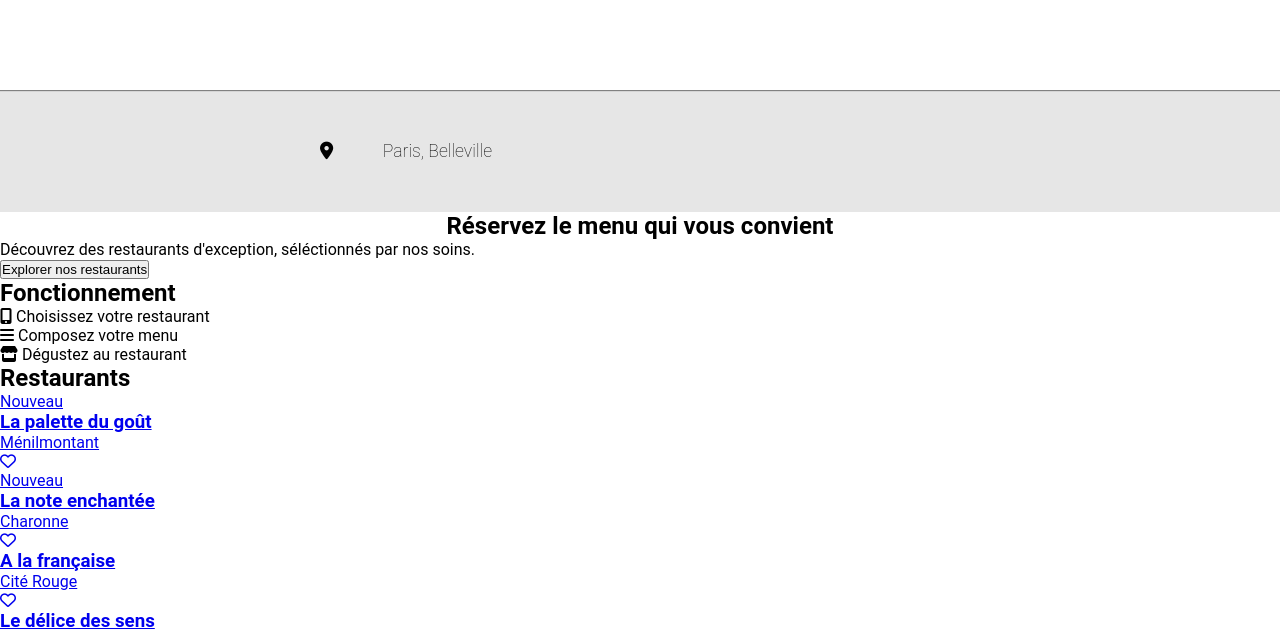
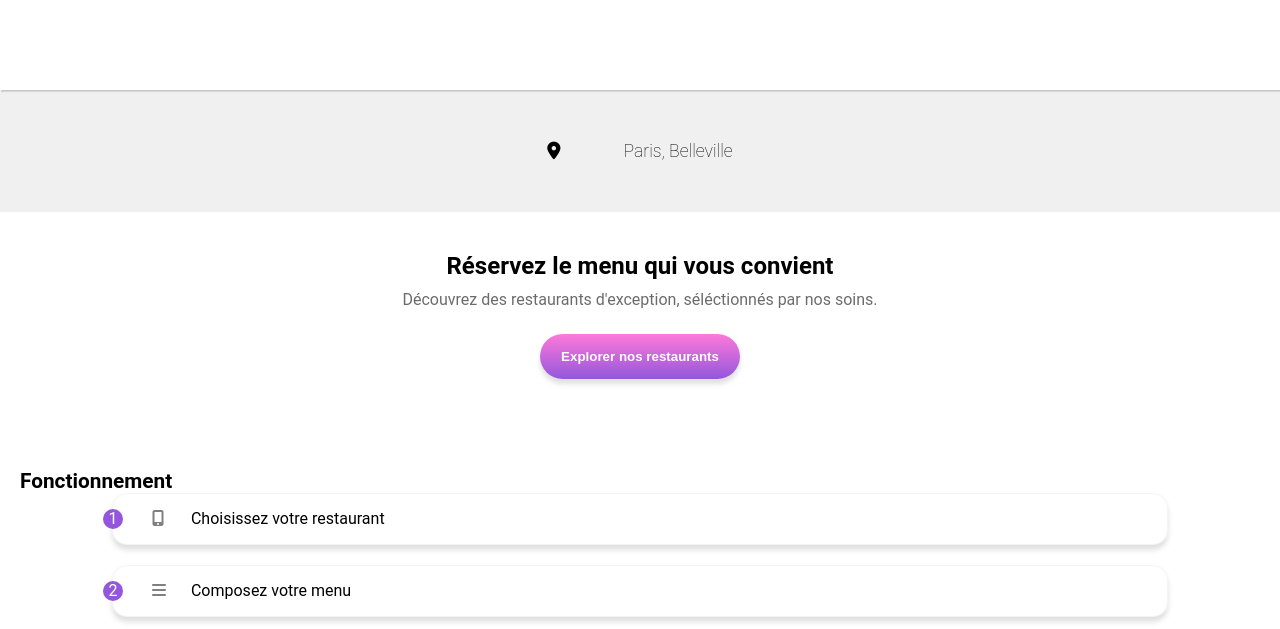
Before and after one commit to FranckMaron/FranckMaron_3_10072021, a website: page index.html in a window 1280 px wide. Shown: the top 629 px of the page. Drawn offline with Linux system fonts and the light colour scheme.

Commit message:
debut du CSS de l'acceuil

```diff
--- a/SCSS/base/_typo.scss
+++ b/SCSS/base/_typo.scss
@@ -16,5 +16,8 @@ h1, h2, h3{
     font-family: 'shrikhand', 'roboto', sans-serif;
 }
 h1{
-    font-size: map-get($text-size, h1);
+    font-size: map-get($text-size, size1);
 }
+h2{
+    font-size: map-get($text-size, size2);
+}
--- a/SCSS/layout/_header.scss
+++ b/SCSS/layout/_header.scss
@@ -1,6 +1,8 @@
-header{
+.header{
     @include header;
-    box-shadow: 0px 1px 1px gray;
+        &__shadow{
+           box-shadow: 0.5px 2px 1px rgba(128, 128, 128, 0.384);
+        }
         img{
              width: 50%;
         }
--- a/SCSS/pages/_acceuil.scss
+++ b/SCSS/pages/_acceuil.scss
@@ -2,17 +2,56 @@
     width: auto;
     font-size: 1.1em;
     font-weight: 100;
-    background-color: rgba(128, 128, 128, 0.199);
+    background-color: rgba(128, 128, 128, 0.123);
     padding: 4%;
-    padding-left: 25%;
+    text-align: center;
 
     i{
         padding-right: 5%;
     }
 }
 
-h1{
+.description{
     text-align: center;
-    width: 70%;
-    margin: auto;
+    padding-top: 40px;
+        &__titre{
+            width: 80%;
+            margin: auto;
+            margin-bottom: 10px;
+        }
+        &__texte{
+            color: rgba(0, 0, 0, 0.582);
+        }
+        &__btn{
+            margin-top: 25px;
+            @include button;
+        }
 }
+.fonctionnement{
+    margin-left: 20px;
+    margin-top: 90px;
+    &__etape{
+        @include fonctionnement-etapes;
+    }
+    &__icon{
+        margin-right: 25px;
+        width: 10px;
+        color: gray;
+        &--pink{
+            color: $color-primary;
+        }
+
+    }
+
+}
+.pastilles{
+    text-align: center;
+    color: white;
+    background-color: $color-primary;
+    height: 20px;
+    width: 20px;
+    position: relative;
+    left: -25px;
+    display: inline-block;
+    border-radius: 10px;
+}
--- a/SCSS/utils/_mixins.scss
+++ b/SCSS/utils/_mixins.scss
@@ -5,3 +5,26 @@
     padding-top: 5%;
     padding-bottom: 2%;
 }
+@mixin button{
+    background: linear-gradient($color-secondary, $color-primary);
+    border: none;
+    border-radius: 25px;
+    height: 45px;
+    width: 200px;
+    color: white;
+    font-weight: 900;
+    @include box-shadow;
+}
+@mixin fonctionnement-etapes{
+    border: .3px solid rgba(128, 128, 128, 0.096);
+    border-radius: 15px;
+    height: 20px;
+    width: 80%;
+    margin: auto;
+    padding: 15px;
+    margin-bottom: 20px;
+    @include box-shadow;
+}
+@mixin box-shadow {
+    box-shadow: 0px 5px 5px rgba(170, 167, 167, 0.356);
+}
--- a/SCSS/utils/_variables.scss
+++ b/SCSS/utils/_variables.scss
@@ -2,4 +2,4 @@ $color-primary: #9356DC;
 $color-secondary: #FF79DA;
 $color-tertiary: #99E2D0;
 
-$text-size: (h1: 1.5em, h2: 1.5em, h3: 1em);
+$text-size: (size1: 1.5em, size2: 1.3em, size3: 1em);
--- a/index.html
+++ b/index.html
@@ -8,7 +8,7 @@
     <title>OhMyFood - Acceuil</title>
 </head>
 <body>
-    <header>
+    <header class="header header__shadow">
         <p >
             <img src="./images/ohmyfood.svg" alt="Logo texte OhMyFood">
         </p>
@@ -17,20 +17,20 @@
         <p><i class="fas fa-map-marker-alt"></i> Paris, Belleville</p>
     </section>
     <main>
-        <section>
-            <h1>Réservez le menu qui vous convient</h1>
-            <p>Découvrez des restaurants d'exception, séléctionnés par nos soins.</p>
-            <a href="#resto"><button>Explorer nos restaurants </button></a>
+        <section class="description">
+            <h1 class="description__titre">Réservez le menu qui vous convient</h1>
+            <p class="description__texte">Découvrez des restaurants d'exception, séléctionnés par nos soins.</p>
+            <a href="#resto"><button class="description__btn" >Explorer nos restaurants </button></a>
         </section>
         <section>
-            <h2>Fonctionnement</h2>
-                <div><i class="fas fa-mobile-alt"></i> Choisissez votre restaurant</div>
-                <div><i class="fas fa-bars"></i> Composez votre menu</div>
-                <div><i class="fas fa-store"></i> Dégustez au restaurant</div>
+            <h2 class="fonctionnement">Fonctionnement</h2>
+                <div class="fonctionnement__etape"> <span class="pastilles">1</span> <i class="fas fa-mobile-alt fonctionnement__icon"></i> Choisissez votre restaurant</div>
+                <div class="fonctionnement__etape"> <span class="pastilles">2</span> <i class="fas fa-bars fonctionnement__icon"></i> Composez votre menu</div>
+                <div class="fonctionnement__etape"> <span class="pastilles">3</span> <i class="fas fa-store fonctionnement__icon fonctionnement__icon--pink"></i> Dégustez au restaurant</div>
         </section>
         <section>
             <h2>Restaurants</h2>
-            <a href="pages restaurants/palettedu_gout.html">
+            <a href="./palettedu_gout.html">
                 <span>Nouveau</span>
                 <img src="./images/palette-du-gout.jpg" alt="Entrée servi à table">
                 <div>
@@ -39,7 +39,7 @@
                     <i class="far fa-heart"></i>
                 </div>
             </a>
-            <a href="pages restaurants/la_note_enchantée.html">
+            <a href="./la_note_enchantée.html">
                 <span>Nouveau</span>
                 <img src="./images/note-enchantée.jpg" alt="Plat chaud accompagné de son verre de vin">
                 <div>
@@ -48,7 +48,7 @@
                     <i class="far fa-heart"></i>
                 </div>
             </a>
-            <a href="pages restaurants/la_francaise.html">
+            <a href="./la_francaise.html">
                 <img src="./images/la-francaise.jpg" alt="Entée à la mayonnaise">
                 <div>
                     <h3>A la française</h3>
@@ -56,7 +56,7 @@
                     <i class="far fa-heart"></i>
                 </div>
             </a>
-            <a href="pages restaurants/delices_des_sens.html">
+            <a href="./delices_des_sens.html">
                 <img src="./images/delices-des-sens.jpg" alt="Poisson sur un lit de sel">
                 <div>
                     <h3>Le délice des sens</h3>
```
Also changed, not shown: palettedu_gout.html (renamed from pages restaurants/palettedu_gout.html, +2 -1 lines), Public/style.css, SCSS/composants/_buttons.scss (deleted), delices_des_sens.html (added), la_francaise.html (added), la_note_enchantée.html (added), pages restaurants/delices_des_sens.html (deleted), pages restaurants/la_francaise.html (deleted), pages restaurants/la_note_enchantée.html (deleted), 1 other file.
